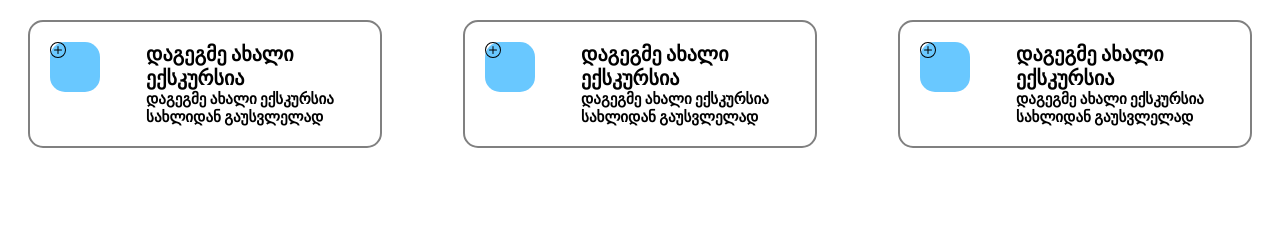
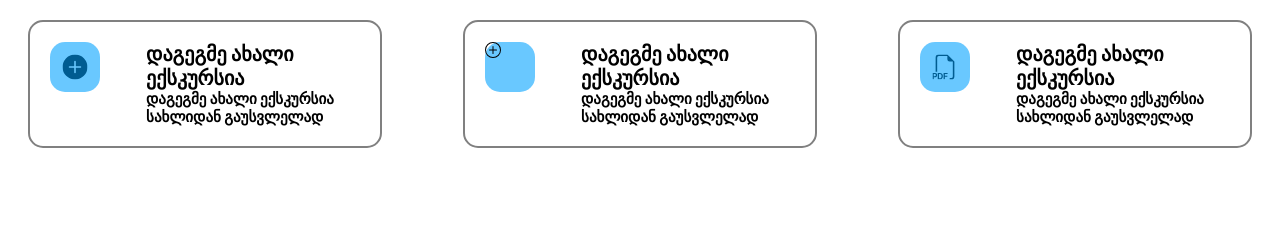
Before and after one commit to sabuka-dumbo/SkolaTrip, a Django app: page /dashboard/ in a window 1280 px wide. Shown: the part 271-511 px from the top of the page. Run offline with Django 5.2, Linux system fonts and the light colour scheme.

Commit message:
Aug 5, 2025, 3:13 PM

```diff
--- a/SkolaTrip/st/static/css/dashboard.css
+++ b/SkolaTrip/st/static/css/dashboard.css
@@ -102,9 +102,10 @@
     position: absolute;
     top: 50%;
     left: 50%;
-    width: 80%;
-    height: 80%;
+    width: 50%;
+    height: 50%;
     transform: translate(-50%, -50%);
+    color: #005c91;
 }
 
 .title4 {
--- a/SkolaTrip/st/static/css/styles.css
+++ b/SkolaTrip/st/static/css/styles.css
@@ -246,7 +246,7 @@
 }
 
 .accordion-body {
-    background-color: #fafafa;
+    background-color: rgb(228, 220, 220);
     font-size: 0.95rem;
     line-height: 1.5;
     padding: 16px 20px;
--- a/SkolaTrip/st/templates/dashboard.html
+++ b/SkolaTrip/st/templates/dashboard.html
@@ -43,7 +43,20 @@
         <div class="functions_div">
             <div class="function_div">
                 <div class="icon_div">
-                    <svg xmlns="http://www.w3.org/2000/svg" width="16" height="16" fill="currentColor icon2" class="bi bi-plus-circle" viewBox="0 0 16 16">
+                    <svg xmlns="http://www.w3.org/2000/svg" width="16" height="16" fill="currentColor" class="bi bi-plus-circle-fill icon2" viewBox="0 0 16 16">
+                        <path d="M16 8A8 8 0 1 1 0 8a8 8 0 0 1 16 0M8.5 4.5a.5.5 0 0 0-1 0v3h-3a.5.5 0 0 0 0 1h3v3a.5.5 0 0 0 1 0v-3h3a.5.5 0 0 0 0-1h-3z"/>
+                    </svg>
+                </div>
+
+                <div style="width: 100%; height: max-content; position: relative; grid-column: 3;">
+                    <h1 class="title4">დაგეგმე ახალი ექსკურსია</h1>
+                    <h1 class="title5">დაგეგმე ახალი ექსკურსია სახლიდან გაუსვლელად</h1>
+                </div>
+            </div>
+
+            <div class="function_div">
+                <div class="icon_div">
+                    <svg xmlns="http://www.w3.org/2000/svg" width="16" height="16" fill="currentColor" class="bi bi-plus-circle" viewBox="0 0 16 16">
                         <path d="M8 15A7 7 0 1 1 8 1a7 7 0 0 1 0 14m0 1A8 8 0 1 0 8 0a8 8 0 0 0 0 16"/>
                         <path d="M8 4a.5.5 0 0 1 .5.5v3h3a.5.5 0 0 1 0 1h-3v3a.5.5 0 0 1-1 0v-3h-3a.5.5 0 0 1 0-1h3v-3A.5.5 0 0 1 8 4"/>
                     </svg>
@@ -57,23 +70,8 @@
 
             <div class="function_div">
                 <div class="icon_div">
-                    <svg xmlns="http://www.w3.org/2000/svg" width="16" height="16" fill="currentColor icon2" class="bi bi-plus-circle" viewBox="0 0 16 16">
-                        <path d="M8 15A7 7 0 1 1 8 1a7 7 0 0 1 0 14m0 1A8 8 0 1 0 8 0a8 8 0 0 0 0 16"/>
-                        <path d="M8 4a.5.5 0 0 1 .5.5v3h3a.5.5 0 0 1 0 1h-3v3a.5.5 0 0 1-1 0v-3h-3a.5.5 0 0 1 0-1h3v-3A.5.5 0 0 1 8 4"/>
-                    </svg>
-                </div>
-
-                <div style="width: 100%; height: max-content; position: relative; grid-column: 3;">
-                    <h1 class="title4">დაგეგმე ახალი ექსკურსია</h1>
-                    <h1 class="title5">დაგეგმე ახალი ექსკურსია სახლიდან გაუსვლელად</h1>
-                </div>
-            </div>
-
-            <div class="function_div">
-                <div class="icon_div">
-                    <svg xmlns="http://www.w3.org/2000/svg" width="16" height="16" fill="currentColor icon2" class="bi bi-plus-circle" viewBox="0 0 16 16">
-                        <path d="M8 15A7 7 0 1 1 8 1a7 7 0 0 1 0 14m0 1A8 8 0 1 0 8 0a8 8 0 0 0 0 16"/>
-                        <path d="M8 4a.5.5 0 0 1 .5.5v3h3a.5.5 0 0 1 0 1h-3v3a.5.5 0 0 1-1 0v-3h-3a.5.5 0 0 1 0-1h3v-3A.5.5 0 0 1 8 4"/>
+                    <svg xmlns="http://www.w3.org/2000/svg" width="16" height="16" fill="currentColor" class="bi bi-filetype-pdf icon2" viewBox="0 0 16 16">
+                        <path fill-rule="evenodd" d="M14 4.5V14a2 2 0 0 1-2 2h-1v-1h1a1 1 0 0 0 1-1V4.5h-2A1.5 1.5 0 0 1 9.5 3V1H4a1 1 0 0 0-1 1v9H2V2a2 2 0 0 1 2-2h5.5zM1.6 11.85H0v3.999h.791v-1.342h.803q.43 0 .732-.173.305-.175.463-.474a1.4 1.4 0 0 0 .161-.677q0-.375-.158-.677a1.2 1.2 0 0 0-.46-.477q-.3-.18-.732-.179m.545 1.333a.8.8 0 0 1-.085.38.57.57 0 0 1-.238.241.8.8 0 0 1-.375.082H.788V12.48h.66q.327 0 .512.181.185.183.185.522m1.217-1.333v3.999h1.46q.602 0 .998-.237a1.45 1.45 0 0 0 .595-.689q.196-.45.196-1.084 0-.63-.196-1.075a1.43 1.43 0 0 0-.589-.68q-.396-.234-1.005-.234zm.791.645h.563q.371 0 .609.152a.9.9 0 0 1 .354.454q.118.302.118.753a2.3 2.3 0 0 1-.068.592 1.1 1.1 0 0 1-.196.422.8.8 0 0 1-.334.252 1.3 1.3 0 0 1-.483.082h-.563zm3.743 1.763v1.591h-.79V11.85h2.548v.653H7.896v1.117h1.606v.638z"/>
                     </svg>
                 </div>
 
```
